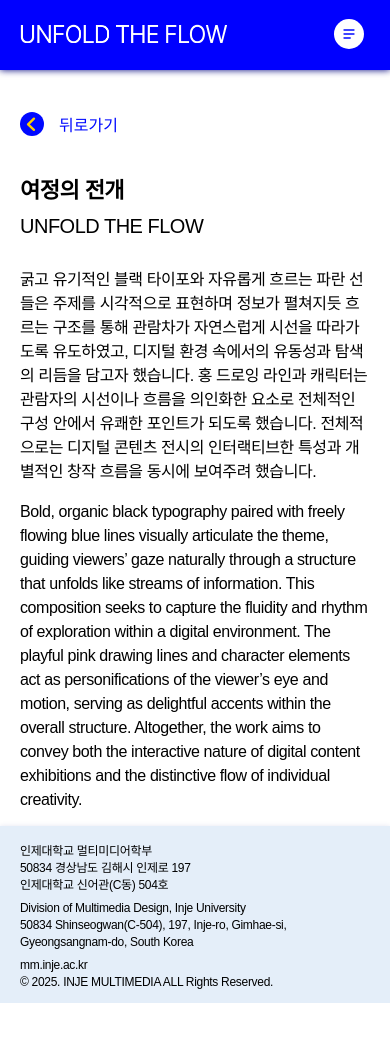
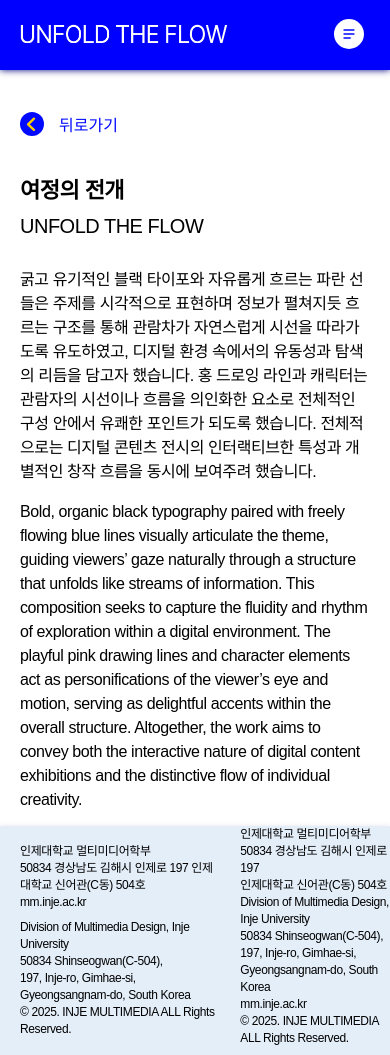
Before and after one commit to SEOJAE00/injemm2025, a React (Vite) app: page /about/unfoldtheflow in a window 390 px wide. Before the commit the page ends 1003 px from the top, so only its background shows below. Built offline with nearby package versions, Linux system fonts and the light colour scheme; a web font is replaced by a local one.

Commit message:
0828 - 2차수정

```diff
--- a/src/css/Footer.css
+++ b/src/css/Footer.css
@@ -4,9 +4,6 @@
   box-shadow: 0 0 5px 0 rgba(0, 4, 125, 0.1);
   display: flex;
   justify-content: center;
-}
-.f-p-390 {
-  display: none;
 }
 
 .inje-footer-group {
@@ -16,12 +13,8 @@
   justify-content: flex-start;
   align-items: center;
   padding: 24px 60px;
-  gap: 40px;
+  gap: 22%;
 }
-.inje-footer-group-390 {
- display: none;
-}
-
 
 .inje-footer-group-p-left,
 .inje-footer-group-p-right {
@@ -33,79 +26,31 @@
   letter-spacing: -0.4px;
   margin: 0;
   text-align: left;
-  width: 100%;
-  max-width: 700px;
 }
-
 
 /* ===== 1200px 이하 ===== */
 @media (max-width: 1200px) {
   .inje-footer-group {
     padding: 24px 60px;
-    gap: 68px;
+    gap: 18%;
   }
-  .inje-footer-group-p-left {
-    font-size: 16px;
-    line-height: 24px;
-    letter-spacing: -0.4px;
-    width: 100%;
-    max-width: 414px;
-
-  }
+  .inje-footer-group-p-left,
   .inje-footer-group-p-right {
     font-size: 16px;
     line-height: 24px;
-    letter-spacing: -0.4px;
   }
-
-}
-@media (max-width: 855px) {
-  .inje-footer-group {
-    padding: 24px 60px;
-    gap: 10px;
-  }
-  .inje-footer-group-p-left {
-    font-size: 16px;
-    line-height: 24px;
-    letter-spacing: -0.4px;
-    width: 100%;
-    max-width: 414px;
-
-  }
-  .inje-footer-group-p-right {
-    font-size: 16px;
-    line-height: 24px;
-    letter-spacing: -0.4px;
-  }
-
 }
 
 /* ===== 768px 이하 ===== */
 @media (max-width: 768px) {
   .inje-footer-group {
     padding: 14px 40px;
-    gap: 181px;
+    gap: 12%;
   }
-  .inje-footer-group-p-left {
+  .inje-footer-group-p-left,
+  .inje-footer-group-p-right {
     font-size: 13px;
     line-height: 18px;
-    width: 100%;
-    max-width: 179px;
-    letter-spacing: -0.325px;
-  }
-   .inje-footer-group-p-right {
-    font-size: 13px;
-    line-height: 18px;
-    letter-spacing: -0.325px;
-  }
-   .f-p-390 {
-  display: block;
-   }
-}
-@media (max-width: 720px) {
-  .inje-footer-group {
-    padding: 14px 40px;
-    gap: 100px;
   }
 }
 /* ===== 390px 이하 ===== */
@@ -113,14 +58,13 @@
   .inje-footer-group {
     flex-direction: column;
     align-items: flex-start;
-    gap: 6px;
+    gap: 8px;
     padding: 14px 40px;
   }
   .inje-footer-group-p-left,
   .inje-footer-group-p-right {
     font-size: 12px;
     line-height: 17px;
-    letter-spacing: -0.3px;
   }
 }
 /* ===== 390px 이하 ===== */
@@ -128,37 +72,12 @@
   .inje-footer-group {
     flex-direction: column;
     align-items: flex-start;
-    gap: 6px;
-    padding: 17px 20px 14px 20px;
-    display: none;
+    gap: 8px;
+    padding: 17px 20px;
   }
   .inje-footer-group-p-left,
   .inje-footer-group-p-right {
     font-size: 12px;
     line-height: 17px;
-    letter-spacing: -0.3px;
   }
 }
-
-@media (max-width: 390px) {
-  .inje-footer-group-390 {
-    flex-direction: column;
-    align-items: flex-start;
-    gap: 6px;
-   padding: 17px 20px 12px 20px;
-    display: flex;
-  justify-content: flex-start;
-  }
-  .inje-footer-group-p-left,
-  .inje-footer-group-p-right {
-    font-size: 12px;
-    line-height: 17px;
-    letter-spacing: -0.3px;
-  }
-  .f-p-390 {
-  display: block;
-}
-.inje-footer {
-  display: block;
-}
-}
```
